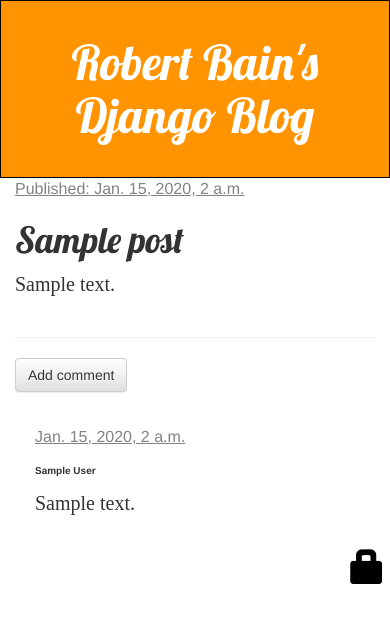
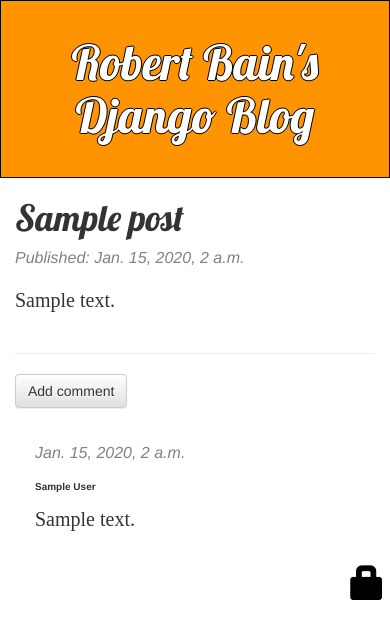
Before and after one commit to bainro/my-first-blog, a Django app: page /post/1/ in a window 390 px wide. Shown: the top 639 px of the page. Run offline with Django 3.2, Linux system fonts and the light colour scheme; tables that the repository leaves empty hold one stand-in row (values such as "Sample post"); some libraries are stand-ins or nearby versions.

Commit message:
Fixed Phone Issue, More Styling Changes @ 350 DIP

```diff
--- a/blog/static/css/blog.css
+++ b/blog/static/css/blog.css
@@ -28,7 +28,7 @@
     color: #828282;
     font-size: 1.6em;
     margin-bottom: 1em;
-    text-decoration: underline;
+    font-style:italic;
 }
 
 .save {
@@ -61,6 +61,7 @@
 #blog-title {
 	margin: 15px 0;
 	text-align: center;
+	text-shadow: -1px 0 black, 0 1px black, 1px 0 black, 0 -1px black;
 }
 
 .text-align-right {
@@ -74,7 +75,8 @@
 }
 
 .post-thumbnail {
-	max-width: 35vh;
+	max-width: 35vw;
+	max-height: 130px;
 	float: right;
     margin-left: .5em;
 }
--- a/blog/templates/blog/post_detail.html
+++ b/blog/templates/blog/post_detail.html
@@ -2,14 +2,6 @@
 
 {% block content %}
     <div class="post">
-
-		{% if post.published_date %}
-    		<div class="date">
-       			Published: {{ post.published_date }}
-  			</div>
-		{% else %}
-    		<a class="btn btn-default" href="{% url 'post_publish' pk=post.pk %}">Publish</a>
-		{% endif %}
 
         {% if user.is_authenticated %}
              <a class="btn btn-default" href="{% url 'post_edit' pk=post.pk %}"><span class="glyphicon glyphicon-pencil"></span></a>
@@ -17,6 +9,15 @@
         {% endif %}
 
         <h1>{{ post.title }}</h1>
+
+        {% if post.published_date %}
+        	<div class="date">
+        		Published: {{ post.published_date }}
+        	</div>
+        {% else %}
+        	<a class="btn btn-default" href="{% url 'post_publish' pk=post.pk %}">Publish</a>
+        {% endif %}
+
         {% autoescape off %}
         <p>{{ post.text|linebreaksbr }}</p>
     	{% endautoescape %}
```
